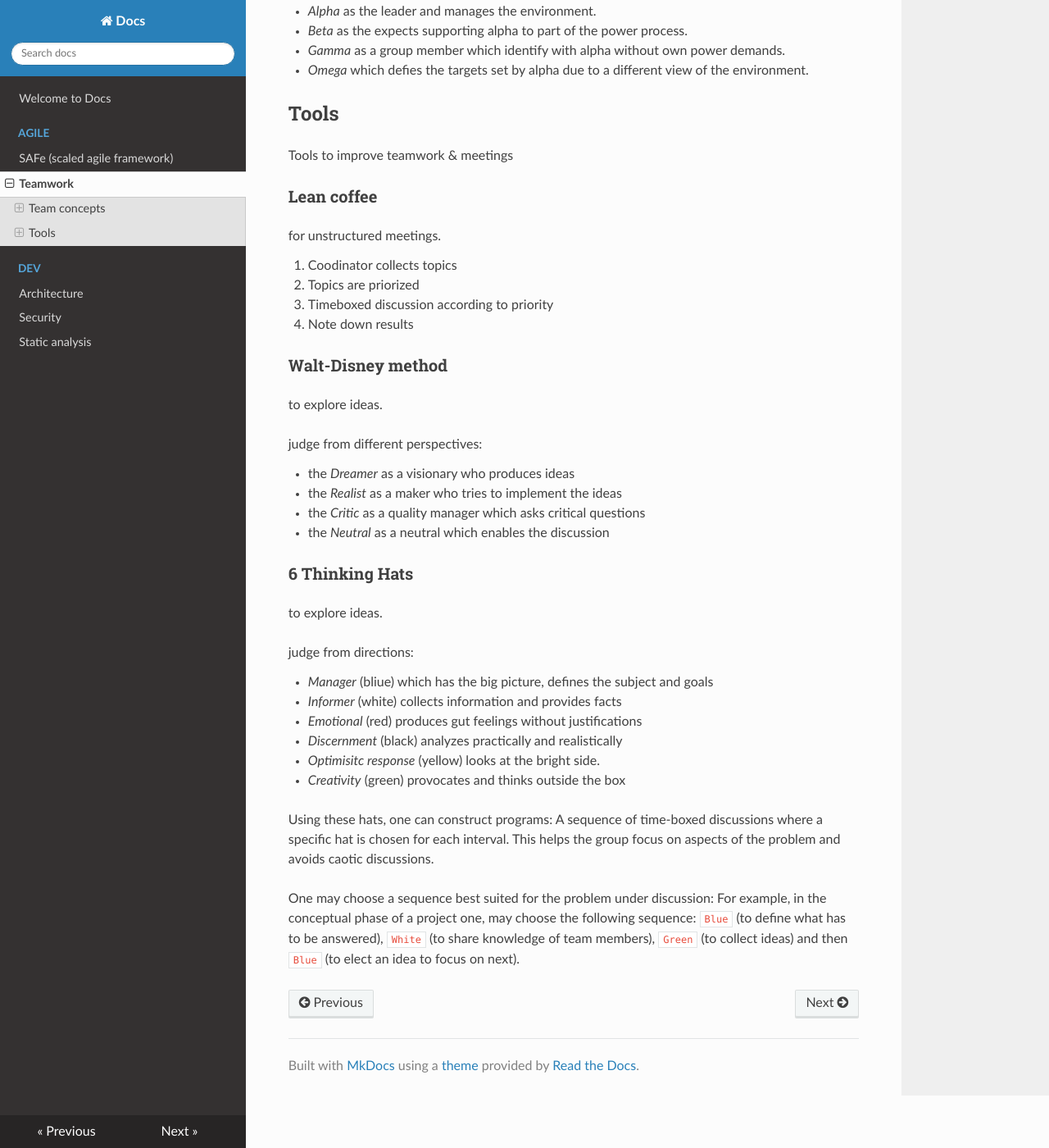
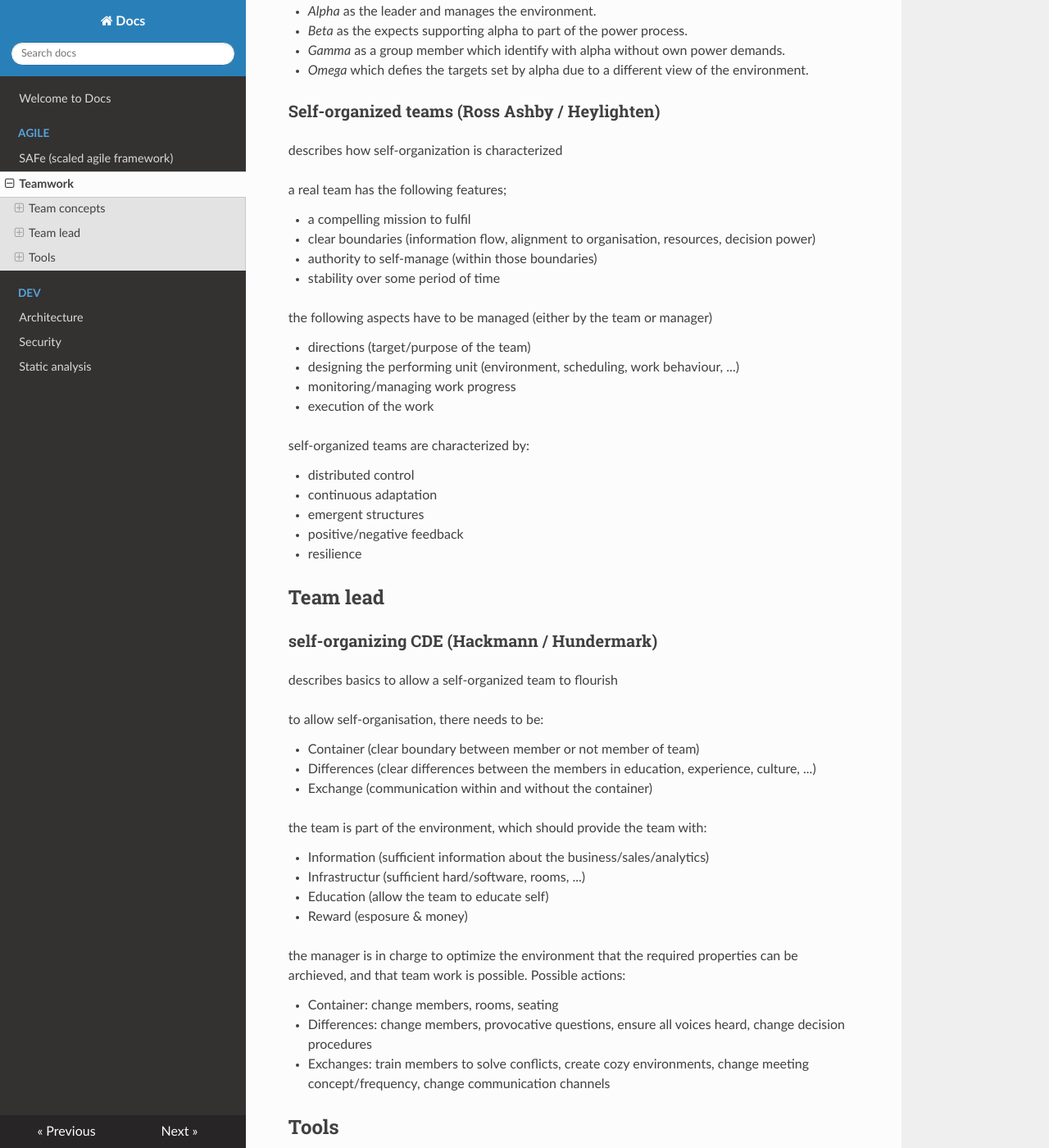
Before and after one commit to famoser/docs, an MkDocs documentation site: the page built from docs/agile/teamwork.md, in a window 1280 px wide and 1400 px high, scrolled down 1242 px. Shown: the whole window at 82% size. Built offline with MkDocs 1.6.1, drawn with Linux system fonts in a browser that asks for light colours; nearby versions of some CDN libraries; some of the changed text lies outside the part shown.

Commit message:
add self-organizing team chapter

```diff
--- a/docs/agile/teamwork.md
+++ b/docs/agile/teamwork.md
@@ -40,6 +40,58 @@ assigns roles based on interaction within the group and the environment:
 - *Gamma* as a group member which identify with alpha without own power demands.
 - *Omega* which defies the targets set by alpha due to a different view of the environment.
 
+### Self-organized teams (Ross Ashby / Heylighten)
+
+describes how self-organization is characterized
+
+a real team has the following features;
+
+- a compelling mission to fulfil
+- clear boundaries (information flow, alignment to organisation, resources, decision power)
+- authority to self-manage (within those boundaries)
+- stability over some period of time
+
+the following aspects have to be managed (either by the team or manager)
+
+- directions (target/purpose of the team)
+- designing the performing unit (environment, scheduling, work behaviour, ...)
+- monitoring/managing work progress
+- execution of the work
+
+self-organized teams are characterized by:
+
+- distributed control
+- continuous adaptation
+- emergent structures
+- positive/negative feedback
+- resilience
+
+## Team lead
+
+### self-organizing CDE (Hackmann / Hundermark)
+
+describes basics to allow a self-organized team to flourish
+
+to allow self-organisation, there needs to be:
+
+- Container (clear boundary between member or not member of team)
+- Differences (clear differences between the members in education, experience, culture, ...)
+- Exchange (communication within and without the container)
+
+the team is part of the environment, which should provide the team with:
+
+- Information (sufficient information about the business/sales/analytics)
+- Infrastructur (sufficient hard/software, rooms, ...)
+- Education (allow the team to educate self)
+- Reward (esposure & money)
+
+the manager is in charge to optimize the environment that the required properties can be archieved, and that team work is possible. Possible actions:
+
+- Container: change members, rooms, seating
+- Differences: change members, provocative questions, ensure all voices heard, change decision procedures
+- Exchanges: train members to solve conflicts, create cozy environments, change meeting concept/frequency, change communication channels
+
+
 ## Tools
 
 Tools to improve teamwork & meetings
@@ -80,3 +132,7 @@ judge from directions:
 Using these hats, one can construct programs: A sequence of time-boxed discussions where a specific hat is chosen for each interval. This helps the group focus on aspects of the problem and avoids caotic discussions.
 
 One may choose a sequence best suited for the problem under discussion: For example, in the conceptual phase of a project one, may choose the following sequence: `Blue` (to define what has to be answered), `White` (to share knowledge of team members), `Green` (to collect ideas) and then `Blue` (to elect an idea to focus on next).
+
+### Additional Tools
+
+[Librating Structures](https://www.liberatingstructures.de/) which provides meeting templates to allow people to share ideas and talk openly about else not openly talked stuff.
```
